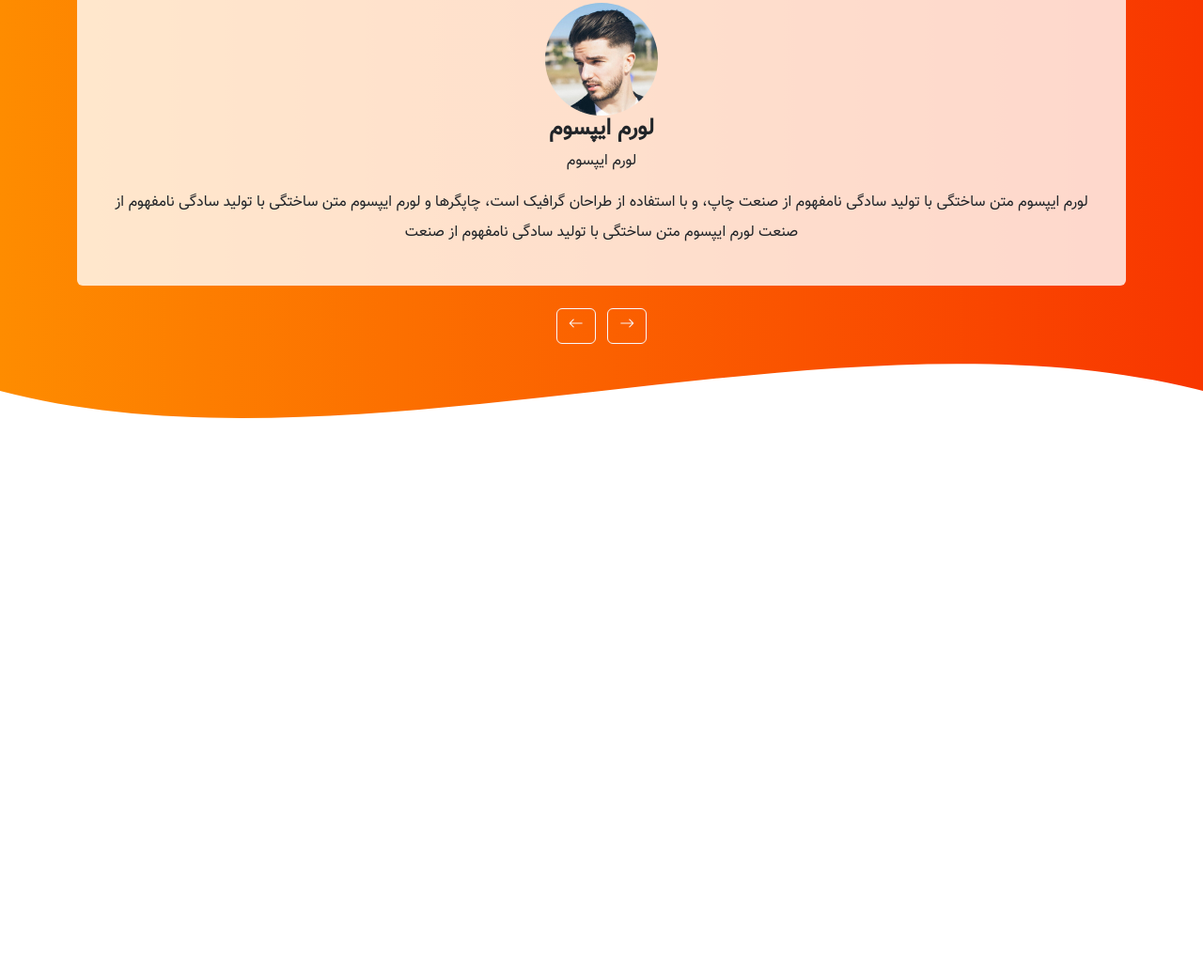
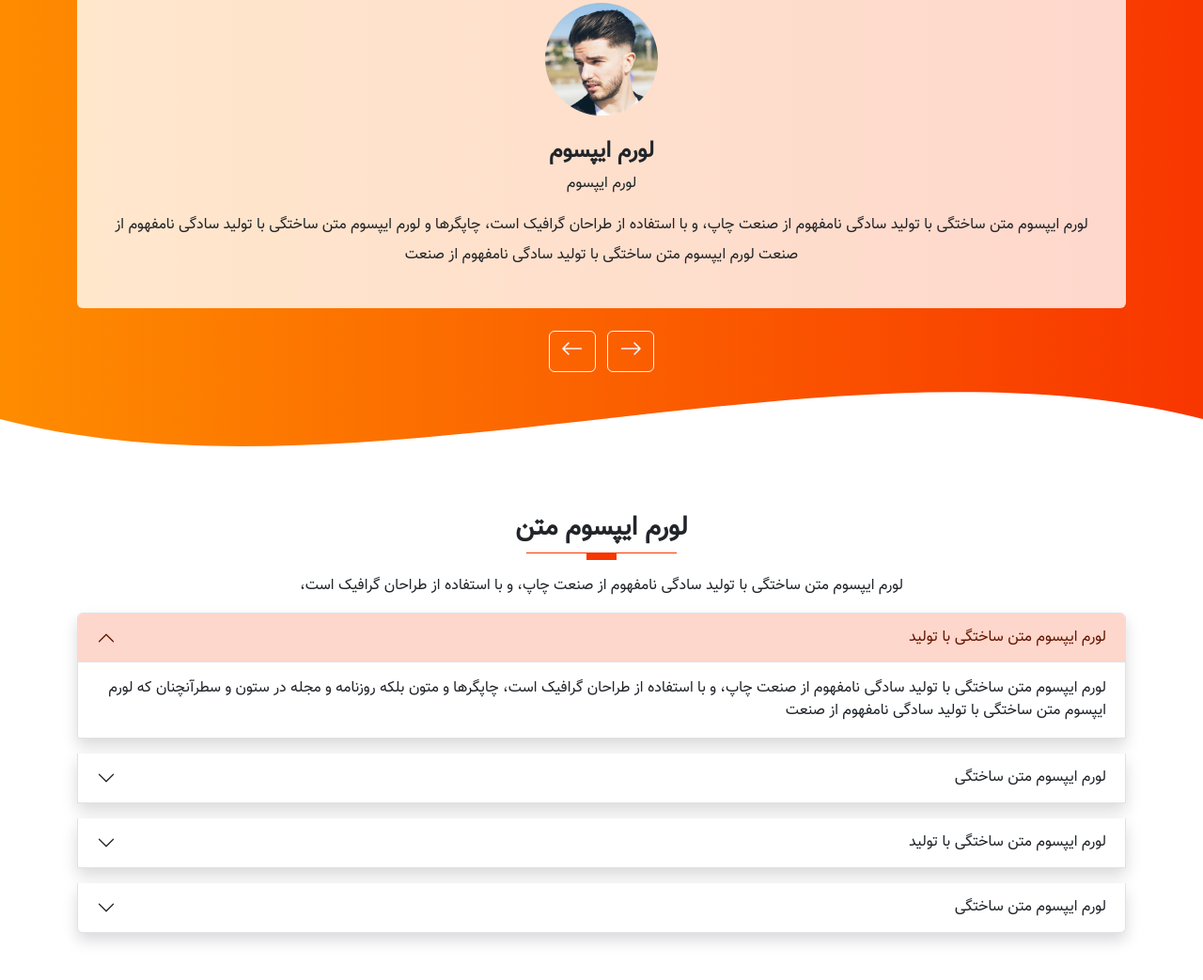
Before and after one commit to KhaledNoori/2_landing_page_with_sass, a website: page index.html in a window 1280 px wide. Shown: the part 2096-3139 px from the top of the page at 94% size. Before the commit the page ends 2708 px from the top, so only its background shows below. Drawn offline with nearby package versions, Linux system fonts and the light colour scheme.

Commit message:
adding faq section

```diff
--- a/assets/scss/components/_comments.scss
+++ b/assets/scss/components/_comments.scss
@@ -5,3 +5,7 @@
 .carousel-card{
     background-color: rgba($white , 0.8);
 }
+.carousel-buttons i {
+    line-height: 0;
+    font-size: 1.5rem;
+}
--- /dev/null
+++ b/assets/scss/components/_faq.scss
@@ -0,0 +1,4 @@
+.accordion-button::after{
+    margin-right: auto;
+    margin-left: 0;
+}
--- a/assets/scss/main.scss
+++ b/assets/scss/main.scss
@@ -29,6 +29,7 @@ $theme-colors: map-merge($theme-colors, $custom-colors);
 @import './components/heading-line';
 @import './components/service';
 @import './components/comments';
+@import './components/faq';
 @import './fonts';
 @import './navbar';
 @import './intro';
--- a/index.html
+++ b/index.html
@@ -164,7 +164,7 @@
         </div>
         <div class="container">
             <div class="row text-white text-center">
-                <h1 class="fs-3 fw-bold "> لورم ایپسوم متن ساختگی</h1>
+                <h1 class="fs-3 fw-bold "> لورم ایپسوم متن </h1>
                 <hr class="mx-auto" style=" width: 100px; height: 3px;">
                 <p class="lead pt-1">لورم ایپسوم متن ساختگی با تولید سادگی نامفهوم از صنعت چاپ</p>
             </div>
@@ -175,9 +175,11 @@
                     <div class="carousel-inner">
                         <div class="carousel-item active">
                             <div class="carousel-card rounded text-center p-4">
-                                <img width="120" class="img-fluid rounded-circle" src="./assets/images/comments/1.jpg"
-                                    alt="">
                                 <div>
+                                    <img width="120" class="img-fluid rounded-circle"
+                                        src="./assets/images/comments/1.jpg" alt="">
+                                </div>
+                                <div class="mt-4">
                                     <h4 class="fw-bold">لورم ایپسوم</h4>
                                     <p>لورم ایپسوم</p>
                                 </div>
@@ -192,7 +194,7 @@
                             <div class="carousel-card rounded text-center p-4">
                                 <img width="120" class="img-fluid rounded-circle" src="./assets/images/comments/2.jpg"
                                     alt="">
-                                <div>
+                                <div class="mt-4">
                                     <h4 class="fw-bold">لورم ایپسوم</h4>
                                     <p>لورم ایپسوم</p>
                                 </div>
@@ -207,7 +209,7 @@
                             <div class="carousel-card rounded text-center p-4">
                                 <img width="120" class="img-fluid rounded-circle" src="./assets/images/comments/3.jpg"
                                     alt="">
-                                <div>
+                                <div class="mt-4">
                                     <h4 class="fw-bold">لورم ایپسوم</h4>
                                     <p>لورم ایپسوم</p>
                                 </div>
@@ -222,7 +224,7 @@
 
 
                     </div>
-                    <div class=" text-center mt-4">
+                    <div class=" text-center mt-4 carousel-buttons ">
                         <button class="btn btn-outline-light" type="button" data-bs-target="#carouselExampleIndicators"
                             data-bs-slide="prev">
                             <i class="bi bi-arrow-right"></i>
@@ -244,6 +246,75 @@
         </div>
     </section>
 
+    <!-- FAQ -->
+    <section>
+        <div class="container">
+            <div class="row text-center ">
+                <h1 class=" fs-3 fw-bold "> لورم ایپسوم متن</h1>
+                <div class="heading-line"></div>
+                <p class="mt-3"> لورم ایپسوم متن ساختگی با تولید سادگی نامفهوم از صنعت چاپ، و با استفاده از طراحان
+                    گرافیک است، </p>
+            </div>
+            <div class="row">
+                <div class="accordion" id="accordionExample">
+                    <div class="accordion-item mb-3 shadow">
+                      <h2 class="accordion-header">
+                        <button class="accordion-button" type="button" data-bs-toggle="collapse" data-bs-target="#collapseOne" aria-expanded="true" aria-controls="collapseOne">
+                            لورم ایپسوم متن ساختگی با تولید
+                        </button>
+                      </h2>
+                      <div id="collapseOne" class="accordion-collapse collapse show" data-bs-parent="#accordionExample">
+                        <div class="accordion-body">
+                            لورم ایپسوم متن ساختگی با تولید سادگی نامفهوم از صنعت چاپ، و با استفاده از طراحان گرافیک است، چاپگرها و متون بلکه روزنامه و مجله در ستون و سطرآنچنان که لورم ایپسوم متن ساختگی با تولید سادگی نامفهوم از صنعت
+                        </div>
+                      </div>
+                    </div>
+                    <div class="accordion-item mb-3 shadow">
+                      <h2 class="accordion-header">
+                        <button class="accordion-button collapsed" type="button" data-bs-toggle="collapse" data-bs-target="#collapseTwo" aria-expanded="false" aria-controls="collapseTwo">
+                            لورم ایپسوم متن ساختگی
+                        </button>
+                      </h2>
+                      <div id="collapseTwo" class="accordion-collapse collapse" data-bs-parent="#accordionExample">
+                        <div class="accordion-body">
+                            لورم ایپسوم متن ساختگی با تولید سادگی نامفهوم از صنعت چاپ، و با استفاده از طراحان گرافیک است، چاپگرها و متون بلکه روزنامه و مجله در ستون و سطرآنچنان که لازم است، و برای شرایط فعلی تکنولوژی مورد نیاز، و
+                        </div>
+                      </div>
+                    </div>
+                    <div class="accordion-item mb-3 shadow">
+                      <h2 class="accordion-header">
+                        <button class="accordion-button collapsed" type="button" data-bs-toggle="collapse" data-bs-target="#collapseThree" aria-expanded="false" aria-controls="collapseThree">
+                            لورم ایپسوم متن ساختگی با تولید
+                        </button>
+                      </h2>
+                      <div id="collapseThree" class="accordion-collapse collapse" data-bs-parent="#accordionExample">
+                        <div class="accordion-body">
+                            لورم ایپسوم متن ساختگی با تولید سادگی نامفهوم از صنعت چاپ، و با استفاده از طراحان گرافیک است، چاپگرها و متون بلکه روزنامه و مجله در ستون و سطرآنچنان که لازم است، و برای شرایط فعلی تکنولوژی مورد نیاز، و
+                        </div>
+                      </div>
+                    </div>
+                    <div class="accordion-item mb-3 shadow">
+                        <h2 class="accordion-header">
+                          <button class="accordion-button collapsed" type="button" data-bs-toggle="collapse" data-bs-target="#collapseThree" aria-expanded="false" aria-controls="collapseThree">
+                              لورم ایپسوم متن ساختگی
+                          </button>
+                        </h2>
+                        <div id="collapseThree" class="accordion-collapse collapse" data-bs-parent="#accordionExample">
+                          <div class="accordion-body">
+                              لورم ایپسوم متن ساختگی با تولید سادگی نامفهوم از صنعت چاپ، و با استفاده از طراحان گرافیک است، چاپگرها و متون بلکه روزنامه و مجله در ستون و سطرآنچنان که لازم است، و برای شرایط فعلی تکنولوژی مورد نیاز، و
+                          </div>
+                        </div>
+                      </div>
+                  </div>
+            </div>
+        </div>
+    </section>
+
+
+
+
+
+
 
     <br>
     <br>
```
Also changed, not shown: assets/css/main.css.
